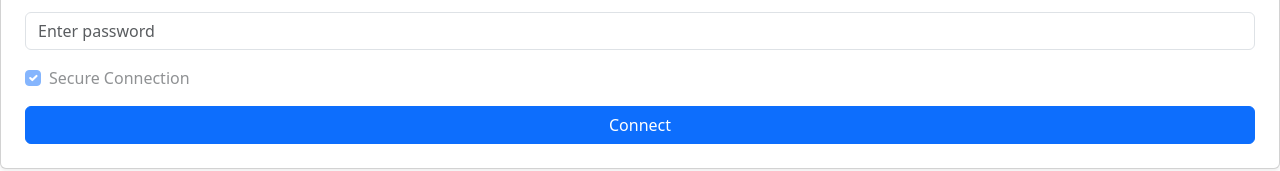
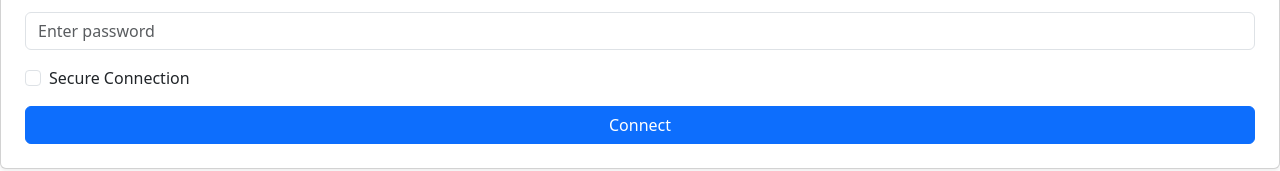
Before and after one commit to Frontkick/Clickhouse-to-flatfile_Frontend, a React (Create React App) app: page / in a window 1280 px wide. Shown: the part 582-753 px from the top of the page. Built offline with nearby package versions, Linux system fonts and the light colour scheme.

Commit message:
fixed checkbox error

```diff
--- a/src/components/ClickHouseConfig.js
+++ b/src/components/ClickHouseConfig.js
@@ -18,9 +18,9 @@ const ClickHouseConfig = ({ setConnection, setTables }) => {
         host,
         user,
         password,
-        secure,
+        secure: true, // Always use true
       });
-      setConnection({ host, user, password, secure });
+      setConnection({ host, user, password, secure: true });
       setTables(response.data.tables);
       setError('');
     } catch (err) {
@@ -29,6 +29,7 @@ const ClickHouseConfig = ({ setConnection, setTables }) => {
       setLoading(false); // Set loading state to false once the request completes
     }
   };
+
 
   return (
     <div className="card p-4 mb-4 shadow-sm">
@@ -70,13 +71,12 @@ const ClickHouseConfig = ({ setConnection, setTables }) => {
         <input
           type="checkbox"
           id="secure"
-          checked={true}
-          disabled
+          checked={secure}
+          onChange={(e) => setSecure(e.target.checked)}
           className="form-check-input"
         />
         <label htmlFor="secure" className="form-check-label">Secure Connection</label>
       </div>
-
       <button
         onClick={handleConnect}
         className="btn btn-primary w-100"
```
